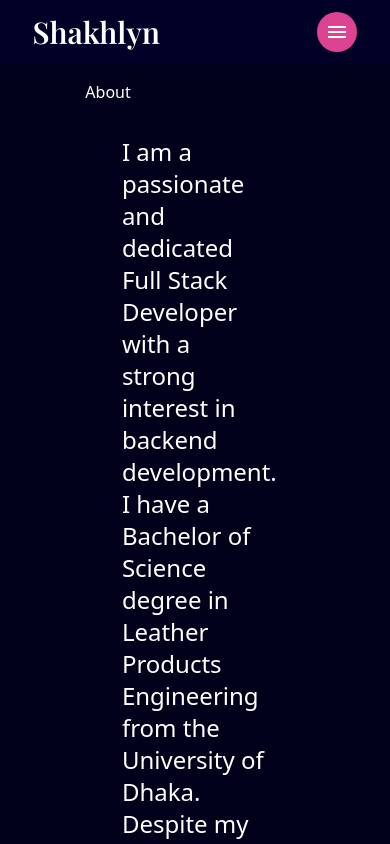
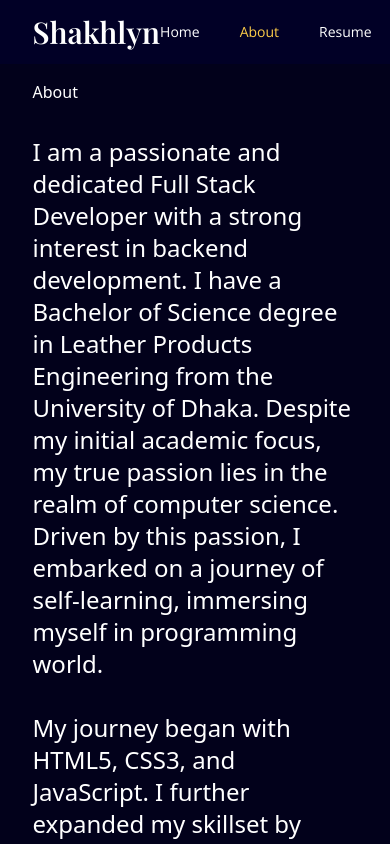
Before and after one commit to Shakhlyn/Shakhlyn-Portfolio, a React (Vite) app: page /about in a window 390 px wide. Shown: the top 844 px of the page. Built offline with nearby package versions, Linux system fonts and the light colour scheme.

Commit message:
feat: Redesign Navbar with react-router

```diff
--- a/src/App.jsx
+++ b/src/App.jsx
@@ -8,7 +8,7 @@ function App() {
     // <div className="app bg-deep-blue ">
     <div className="app bg-slate-100">
       <Navbar />
-      <main className="mt-20 w-3/4 mx-auto mb-auto">
+      <main className="mt-20 w-5/6 md:w-3/4 mx-auto mb-auto">
         <Outlet />
       </main>
       <Footer />
--- a/src/Screens/About.jsx
+++ b/src/Screens/About.jsx
@@ -2,9 +2,9 @@ import React from "react";
 
 const About = () => {
   return (
-    <section id="about" className=" lg:h-screen w-3/4 mx-auto">
+    <section id="about" className=" lg:h-screen md:w-3/4 mx-auto">
       <h2>About</h2>
-      <div className=" mx-auto w-4/6 text-2xl ">
+      <div className=" mx-auto md:w-4/6 text-2xl ">
         <p className="pt-8">
           I am a passionate and dedicated Full Stack Developer with a strong
           interest in backend development. I have a Bachelor of Science degree
--- a/src/components/Navbar.jsx
+++ b/src/components/Navbar.jsx
@@ -1,73 +1,31 @@
-import { useState } from "react";
-import Link from "../utils/Link";
+import { NavLink } from "react-router-dom";
 
 const Navbar = () => {
-  const [selectedPage, setSelectedPage] = useState(null); //Determine which page we are on.
-  const [isMobileNavbarIsShown, setIsMobileNavbarIsShown] = useState(false);
-
-  const navLinks = ["Home", "Skills", "Projects", "Contact"];
-
-  const handleIsnavbarShown = () =>
-    setIsMobileNavbarIsShown(!isMobileNavbarIsShown);
+  const navLinks = ["Home", "About", "Resume"];
 
   const renderedNavLinks = navLinks.map((navLink) => {
     return (
       <li key={navLink.toLowerCase()}>
-        <Link
-          page={navLink}
-          selectedPage={selectedPage}
-          setSelectedPage={setSelectedPage}
+        <NavLink
+          to={navLink === "Home" ? "/" : `/${navLink.toLowerCase()}`}
+          className={({ isActive, isPending }) =>
+            isActive ? "text-yellow" : isPending ? "pending" : ""
+          }
         >
           {navLink}
-        </Link>
+        </NavLink>
       </li>
     );
   });
 
-  const notMobileNavbar = (
-    <>
-      <div>
-        <ul className="md:flex md:justify-between md:gap-10 lg:gap-16 md:font-opensans md:text-sm md:font-semibold list-none hidden ">
+  return (
+    <nav className="z-40 w-full fixed top-0 h-16 flex items-center bg-deep-blue ">
+      {/* <nav className="w-full  "> */}
+      <div className="flex items-center justify-between mx-auto w-5/6 h-10 ">
+        <h4 className=" font-playfair text-3xl font-bold ">Shakhlyn</h4>
+        <ul className="flex justify-between gap-10 lg:gap-16 font-opensans text-sm md:text-base md:font-semibold list-none">
           {renderedNavLinks}
         </ul>
-      </div>
-
-      {!isMobileNavbarIsShown && (
-        <button
-          className=" md:hidden rounded-full bg-red p-2"
-          onClick={handleIsnavbarShown}
-        >
-          <img alt="menu-icon" src="../assets/menu-icon.svg" />
-        </button>
-      )}
-    </>
-  );
-
-  const mobileNavbar = isMobileNavbarIsShown && (
-    <div className="fixed right-0 bottom-0 h-full bg-blue w-[300px]">
-      <div className="flex justify-end p-12">
-        <button
-          className="rounded-full bg-red p-2"
-          onClick={handleIsnavbarShown}
-        >
-          <img alt="close-icon" src="../assets/close-icon.svg" />
-        </button>
-      </div>
-      {/* Menu Items */}
-      <ul className="flex flex-col gap-10 ml-[33%] text-2xl text-deep-blue list-none ">
-        {renderedNavLinks}
-      </ul>
-    </div>
-  );
-
-  return (
-    <nav className="z-40 w-full fixed top-0 h-16 flex items-center bg-deep-blue ">
-      <div className="flex items-center justify-between mx-auto w-5/6 h-10 ">
-        <h4 className=" font-playfair text-3xl font-bold ">Shakhlyn</h4>
-        {notMobileNavbar}
-
-        {/* MOBILE MENU POPUP */}
-        {mobileNavbar}
       </div>
     </nav>
   );
```
